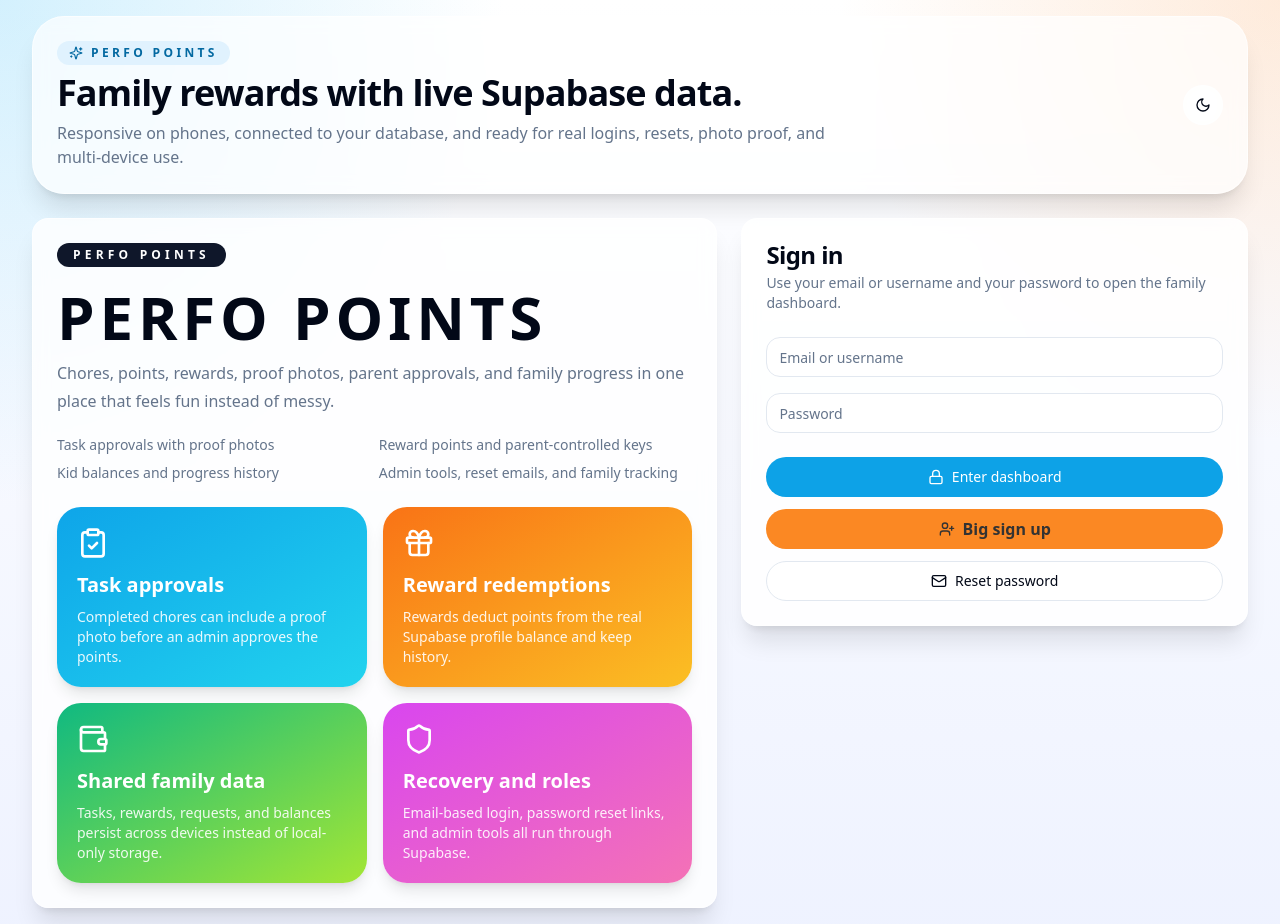
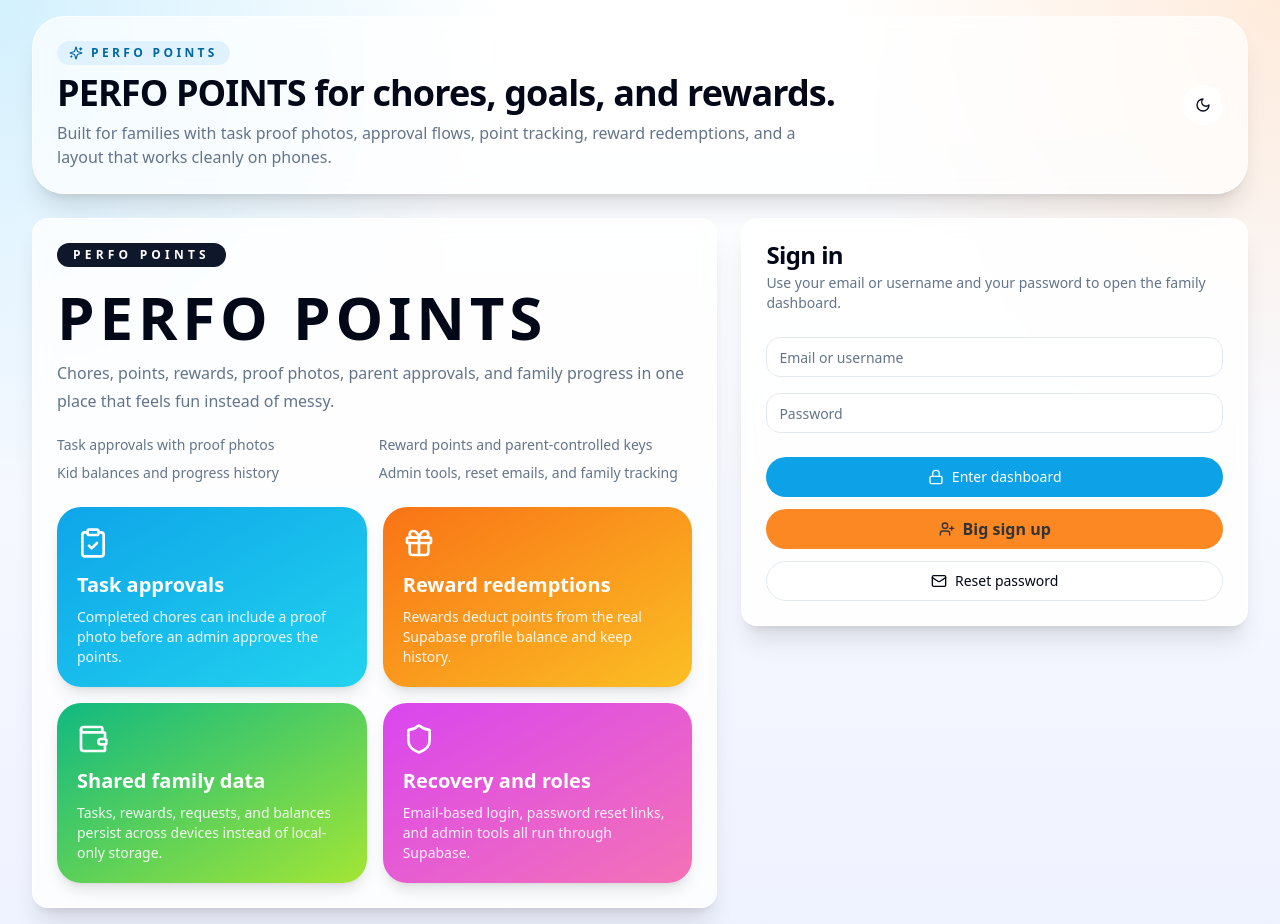
Before and after one commit to The966Gamer/PerfoPoints, a React (Vite) app: page / in a window 1280 px wide. Built offline with nearby package versions, Linux system fonts and the light colour scheme; no server answers; the database is empty.

Commit message:
Refine Perfo Points hero copy

```diff
--- a/src/perfo/SupabasePerfoPointsApp.tsx
+++ b/src/perfo/SupabasePerfoPointsApp.tsx
@@ -859,9 +859,9 @@
                 <Sparkles className="h-3.5 w-3.5" />
                 Perfo Points
               </div>
-              <h1 className="text-3xl font-semibold tracking-tight sm:text-4xl">Family rewards with live Supabase data.</h1>
+              <h1 className="text-3xl font-semibold tracking-tight sm:text-4xl">PERFO POINTS for chores, goals, and rewards.</h1>
               <p className="mt-2 max-w-3xl text-sm text-muted-foreground sm:text-base">
-                Responsive on phones, connected to your database, and ready for real logins, resets, photo proof, and multi-device use.
+                Built for families with task proof photos, approval flows, point tracking, reward redemptions, and a layout that works cleanly on phones.
               </p>
             </div>
             <div className="flex items-center gap-3">
```
